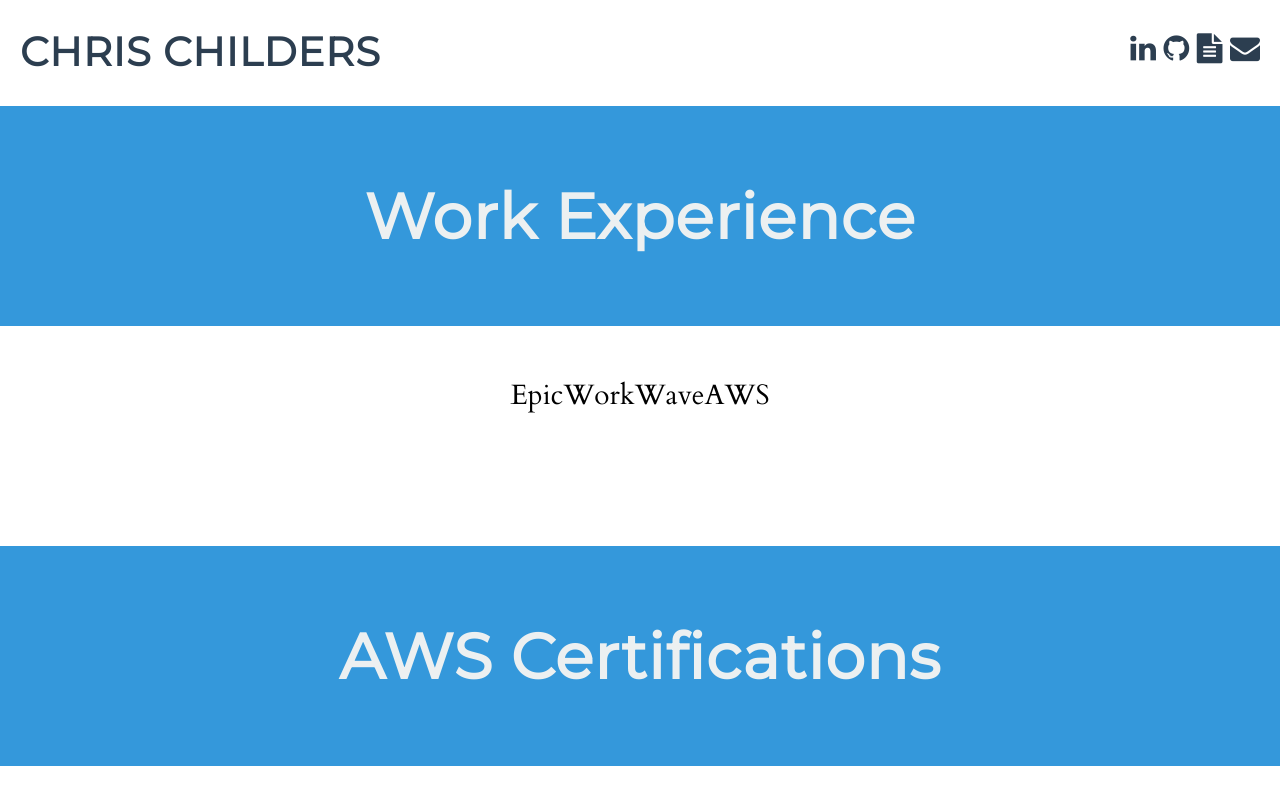
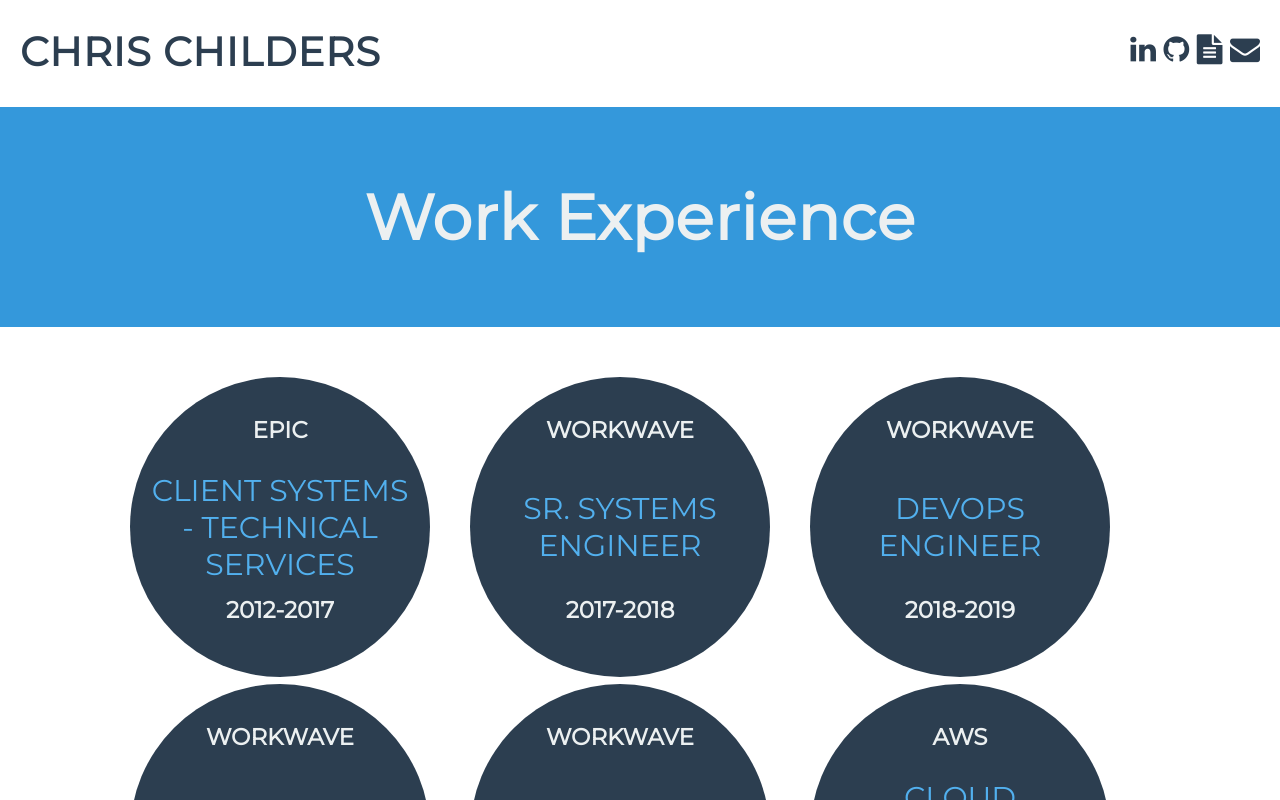
Before and after one commit to Chillderz/cc-resume, a React (Create React App) app: page / in a window 1280 px wide. Shown: the top 800 px of the page. Built offline with nearby package versions, Linux system fonts and the light colour scheme.

Commit message:
styled up the WorkExperience a bit - still need to add tests to that component, look into duplicate code, and get the modals live

```diff
--- a/src/components/WorkExperience.js
+++ b/src/components/WorkExperience.js
@@ -43,7 +43,7 @@
                         {
                             this.props.jobs.map( ( job, idx ) => {
                                 return (
-                                    job.company
+                                    <JobBubble job={job} key={idx} openModal={this.openModal} />
                                 )
                             })
                         }
@@ -54,4 +54,29 @@
     }
 }
 
+class JobBubble extends React.Component {
+    render() {
+        let job = this.props.job;
+
+        return (
+            <div className="section__exampleWrapper" onClick={ (evt) => this.props.openModal(evt, job) }>
+                <div className="section__example">
+                    <dl className="color--cloud">
+                        <dt className="section__exampleTitle section__text--centered color--lightBlue">
+                            { job.title.name }
+                        </dt>
+                        <p className="section__exampleDescription section__text--top-centered">
+                            { job.company }
+                        </p>
+                        <p className="section__exampleDescription section__text--bottom-centered">
+                            { job.title.years }
+                        </p>
+                    </dl>
+                </div>
+            </div>
+        )
+    }
+}
+
 export default WorkExperience;
+export { JobBubble };
--- a/src/css/SharedCSS.css
+++ b/src/css/SharedCSS.css
@@ -28,6 +28,10 @@
     color: rgb(52, 152, 219);
 }
 
+.color--lightBlue {
+  color: rgb(82, 176, 238);
+}
+
 .color--cloud {
     color: rgb(236, 240, 241);
 }
@@ -55,7 +59,7 @@
 }
 
 body {
-    font-family: 'Cardo', serif;
+    font-family: 'Montserrat', sans-serif;
     margin: 0;
 }
 
@@ -111,6 +115,20 @@
     transform: translate(-50%, -50%);
   }
 
+  .section__text--top-centered {
+    position: absolute;
+    top: 10%;
+    left: 50%;
+    transform: translate(-50%, -50%);
+  }
+
+  .section__text--bottom-centered {
+    position: absolute;
+    top: 70%;
+    left: 50%;
+    transform: translate(-50%, -50%);
+  }
+
   .section__exampleWrapper,
   .section__example {
     display: inline-block;
@@ -142,6 +160,14 @@
     width: 90%;
   }
 
+  .section__exampleDescription{
+    font-size: 2.3rem;
+    text-align: center;
+    text-transform: uppercase;
+    font-weight: bold;
+    width: 90%;
+  }
+
   .section__exampleImage {
     opacity: 0.55;
     width: 60%;
--- a/src/data/workExperience.js
+++ b/src/data/workExperience.js
@@ -2,7 +2,7 @@
     {
         'id': 1,
         'company': 'Epic',
-        'titles': {
+        'title': {
             'name': 'Client Systems - Technical Services',
             'years': '2012-2017'
         }
@@ -10,25 +10,39 @@
     {
         'id': 2,
         'company': 'WorkWave',
-        'titles': [
-            {
+        'title': {
             'name': 'Sr. Systems Engineer',
             'years': '2017-2018'
+        }
     },
     {
+        'id': 3,
+        'company': 'WorkWave',
+        'title': {
             'name': 'DevOps Engineer',
             'years': '2018-2019'
+        }
     },
     {
+        'id': 4,
+        'company': 'WorkWave',
+        'title': {
+            'name': 'DevOps Engineer',
+            'years': '2018-2019'
+        }
+    },
+    {
+        'id': 5,
+        'company': 'WorkWave',
+        'title': {
             'name': 'Sr. DevOps Engineer',
             'years': '2019'
         }
-        ]
     },
     {
-        'id': 3,
+        'id': 6,
         'company': 'AWS',
-        'titles': {
+        'title': {
             'name': 'Cloud Infrastructure Architect',
             'years': '2019-present'
         }
```
Lines whose indentation alone changed are shown as unchanged.
